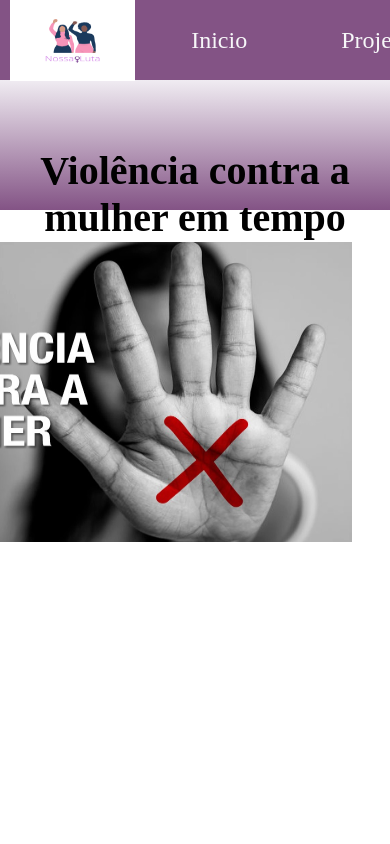
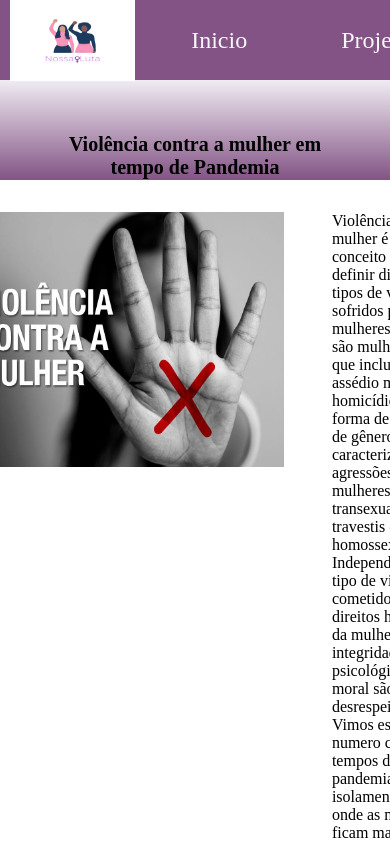
Before and after one commit to ADRIANAFELIX/Projeto-Final-On20, a React (Vite) app: page / in a window 390 px wide. Shown: the top 844 px of the page. Built offline with nearby package versions, Linux system fonts and the light colour scheme.

Commit message:
alterções nas pages do projeto

```diff
--- a/src/Componentes/Header/header.css
+++ b/src/Componentes/Header/header.css
@@ -7,3 +7,9 @@
     height: 50px;
 
   }
+
+  @media screen and (max-width: 480px) {
+    .header {
+      height: 20px;
+    }
+  }
--- a/src/pages/Depoimentos/Depoimentos.jsx
+++ b/src/pages/Depoimentos/Depoimentos.jsx
@@ -1,5 +1,6 @@
 import { useState, useEffect } from 'react'
 import Footer from '../../Componentes/Footer/Footer'
+
 
 import './depoimentos.css'
 
@@ -30,10 +31,9 @@ function Depoimentos() {
   }
 
   function handleRemoveItem(id) {
-    const itemsFiltered = list.filter(item => item.id !== id)
+    const itemsFiltered = list.filter(item => item.id == id)
     setList(itemsFiltered)
   }
-
   useEffect(() => {
     localStorage.setItem('list', JSON.stringify(list))
   }, [list])
@@ -57,7 +57,7 @@ function Depoimentos() {
               type="submit"
               onClick={handleCreateNewItem}
               >
-                <FiPlus size={16} color="#fff" />
+               <FiPlus size={16} color="red" />
             </button>
           </div>
         </div>
@@ -85,6 +85,13 @@ function Depoimentos() {
                   <div>
                     <p>{item.title}</p>
                   </div>
+                  <button
+                    className="remove-task"
+                    type="button"
+                    onClick={() => handleRemoveItem(item.id)}
+                  >
+
+                  </button>
                 </li>
               )
             })
--- a/src/pages/Inicio/Inicio.jsx
+++ b/src/pages/Inicio/Inicio.jsx
@@ -13,27 +13,21 @@ function Inicio() {
             <Header>
                 Violência contra a mulher em tempo de Pandemia
             </Header>
-
-            <section class='geral'>
-
-                <div class='container'>
-                    <div class='container_imagem'>
+            <section className='geral'>
+                <div className='container'>
+                    <div className='container_imagem'>
                         <img src={corpo1} className='img2' alt="Foto de uma mulher com mão para frente" />
                     </div>
-
-                    <div class='textos'>
+                    <div className='textos'>
                         <p>
                         Violência contra a mulher é um conceito para definir diferentes tipos de violência sofridos por mulheres porque são mulheres, o que inclui desde assédio moral até homicídio. É uma forma de violência de gênero, que caracteriza agressões contra mulheres, transexuais, travestis e homossexuais. Independente do tipo de violência cometido, os direitos humanos da mulher e sua integridade física, psicológica e moral são desrespeitados.
                         Vimos esse numero crescer em tempos de pandemia e isolamento social, onde as mulheres ficam mais tempo em casa, na companhia de parceiros, tutores e familiares, o número de casos e denúncias sobre violências aumentou significativamente.
                         </p>
-
                         <p>
                         O termo “Violência contra a mulher” resume diversos tipos de violência que acontecem sistematicamente no Brasil e no mundo por questões de gênero. Ou seja, mulheres agredidas porque são mulheres. Essas agressões não se limitam apenas ao ato físico, mas a atos lesivos que resultem em danos psicológicos, emocionais, patrimoniais, financeiros, entre tantos outros.
                         </p>
                     </div>
                 </div>
-
-
                 <div class='container'>
                     <div>
                         <img className='img2' src="https://miro.medium.com/max/1080/1*fhzbyB10gDdqGK9e9q9Zjg.png" />
@@ -51,45 +45,35 @@ function Inicio() {
                 <div class='textos3'>
                     <p>
                     Se você é vitima ou conhece alguém que está em um ciclo de violência doméstica
-                    <p>Não se cale, denuncie</p>
+                    <p>DENUNCIE!</p>
                     </p>
                     <img className='img-inicio' src='https://www2.itanhaem.sp.gov.br/wp-content/uploads/2019/03/placa-lei4236.jpg' />
                 </div>
-
-
                 <div className='div-envio'>
                     <h1>Saiba mais sobre violência sofrida por mulheres através do site: Instituto Maria da Penha e conheça seus projetos, voltados para ajudar mulheres em situação de violência.</h1>
                     <a className='envio' href="https://www.institutomariadapenha.org.br/" target="_blanck"><b>Clique aqui</b></a>
                 </div>
             </section>
-
             <footer>
                 <p> Projeto Final On20/2022 - Feito com ♡ por Adriana </p>
-
             <ul>
                 <li>
                     <a href="https://www.linkedin.com/in/adriana-felix-71a88620a/" target='_blank' >
                     <FiLinkedin/>
                     </a>
                 </li>
-
                 <li>
                     <a href="https://www.instagram.com/adrianafelix.cg" target='_blank'>
                      <FiInstagram/>
-
                     </a>
                 </li>
-
                 <li>
                     <a href="https://github.com/ADRIANAFELIX" target='_blank' >
                      <FiGithub/>
                     </a>
                 </li>
-
             </ul>
-
         </footer>
-
         </>
     )
 }
--- a/src/pages/Inicio/inicio.css
+++ b/src/pages/Inicio/inicio.css
@@ -113,3 +113,19 @@ ul, li{
   text-align:center;
   padding: 5px;
 }
+
+@media screen and (max-width: 480px) {
+  .header h1 {
+    font-size: 20px;
+    }
+
+  .img2 {
+      width: 332px;
+      height: 255px;
+  }
+  .textos {
+    padding: 1rem;
+    margin: 0 auto;
+  }
+
+}
--- a/src/pages/Projetos/projetos.jsx
+++ b/src/pages/Projetos/projetos.jsx
@@ -69,7 +69,7 @@ function Projetos() {
                 </div>
             </section>
             <div className='div-envio'>
-                <h1>Conheça também a {"{reprograma}"}  que tem transformado a vida de milhares de mulheres cis e trans e foca em ensinar programação para aquelas que não possuem recursos ou que querem aprender.</h1>
+                <h1>Conheça também a {"{reprograma}"} que tem transformado a vida de milhares de mulheres cis e trans e foca em ensinar programação para aquelas que não possuem recursos ou que querem aprender.</h1>
                 <a className='envio' href="https://reprograma.com.br/" target="_blanck"><b>Saiba mais</b></a>
             </div>
             <footer>
--- a/src/routes/ApplicationRoutes.jsx
+++ b/src/routes/ApplicationRoutes.jsx
@@ -1,6 +1,5 @@
 import { BrowserRouter, Routes, Route } from 'react-router-dom'
 import Inicio from '../pages/Inicio/Inicio'
-import Indicacoes from '../pages/Projetos/projetos'
 import Depoimentos from '../pages/Depoimentos/depoimentos'
 
 import Menu from '../Componentes/Menu/Menu'
```
